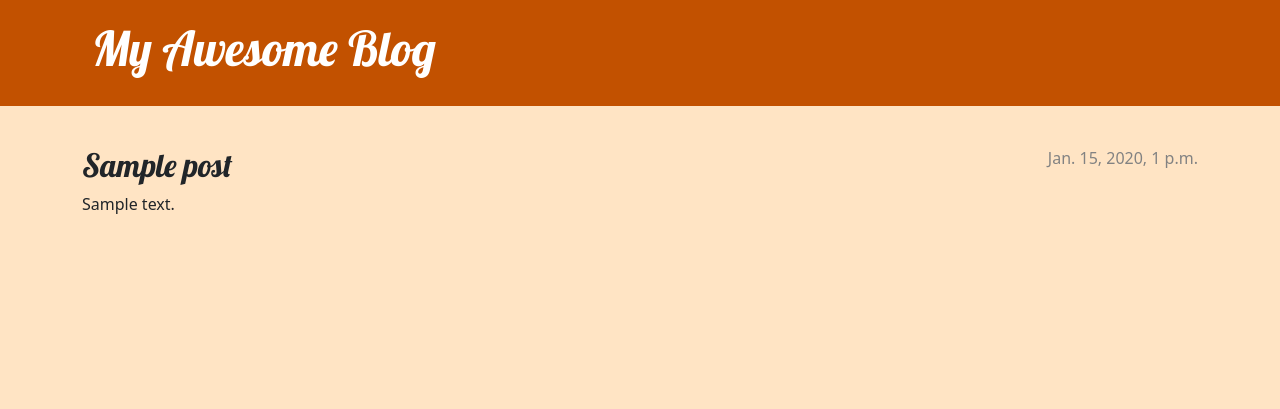
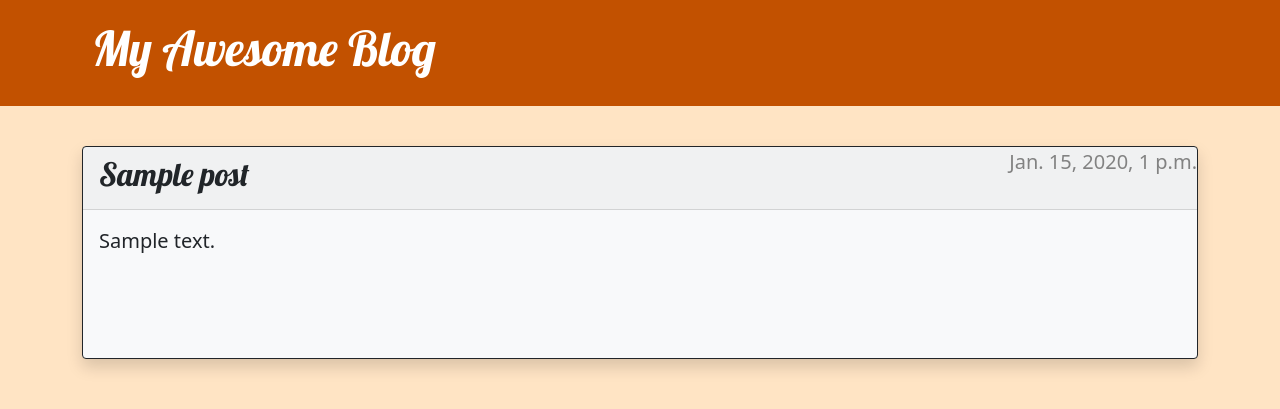
Before and after one commit to kizitomayanja/django-first-project, a Django app: page /post/1/ in a window 1280 px wide. Shown: the top 409 px of the page. Run offline with Django 5.2, Linux system fonts and the light colour scheme; tables that the repository leaves empty hold one stand-in row (values such as "Sample post").

Commit message:
fixed detail page

```diff
--- a/blog/templates/blog/post_detail.html
+++ b/blog/templates/blog/post_detail.html
@@ -1,6 +1,7 @@
 {% extends 'blog/base.html' %}
 {% block content %}
-    <article class="post">
+<div class="card rounded border-dark shadow lead bg-light">
+<article class="post">
         <aside class="actions">
             {% if user.is_authenticated %}
             <a class="btn btn-secondary" href="{% url 'post_edit' pk=post.pk %}">
@@ -13,7 +14,15 @@
                 {{ post.published_date }}
             </time>
         {% endif %}
-        <h2>{{ post.title }}</h2>
-        <p>{{ post.text|linebreaksbr }}</p>
+        <div class="card-header">
+             <h2>{{ post.title }}</h2>
+        </div>
+        <div class="card-body">
+            <p>{{ post.text|linebreaksbr }}</p>
+        </div>
+
+
     </article>
+</div>
+
 {% endblock %}
```
